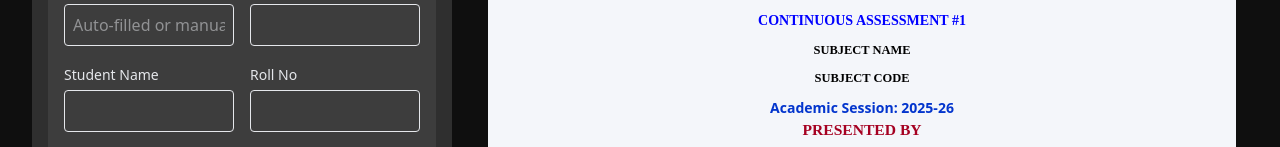
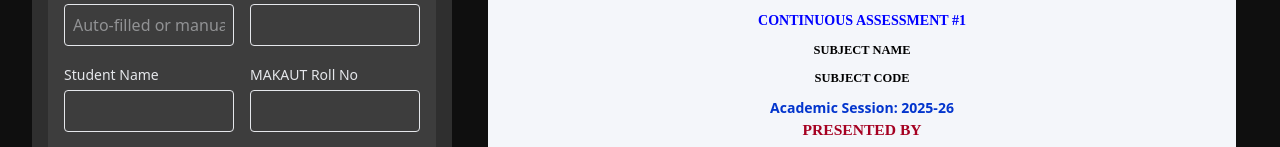
Before and after one commit to dipannitasharma/front-page-generator, a React (Vite) app: page / in a window 1280 px wide. Shown: the part 301-448 px from the top of the page. Built offline with nearby package versions, Linux system fonts and the light colour scheme.

Commit message:
update label for Roll No in Form component

```diff
--- a/src/components/Form.jsx
+++ b/src/components/Form.jsx
@@ -350,7 +350,7 @@
 
         {/* ROLL */}
         <div>
-          <label className="text-sm font-medium">Roll No</label>
+          <label className="text-sm font-medium">MAKAUT Roll No</label>
 
           <input
             className="w-full p-2 border rounded mt-1"
```
